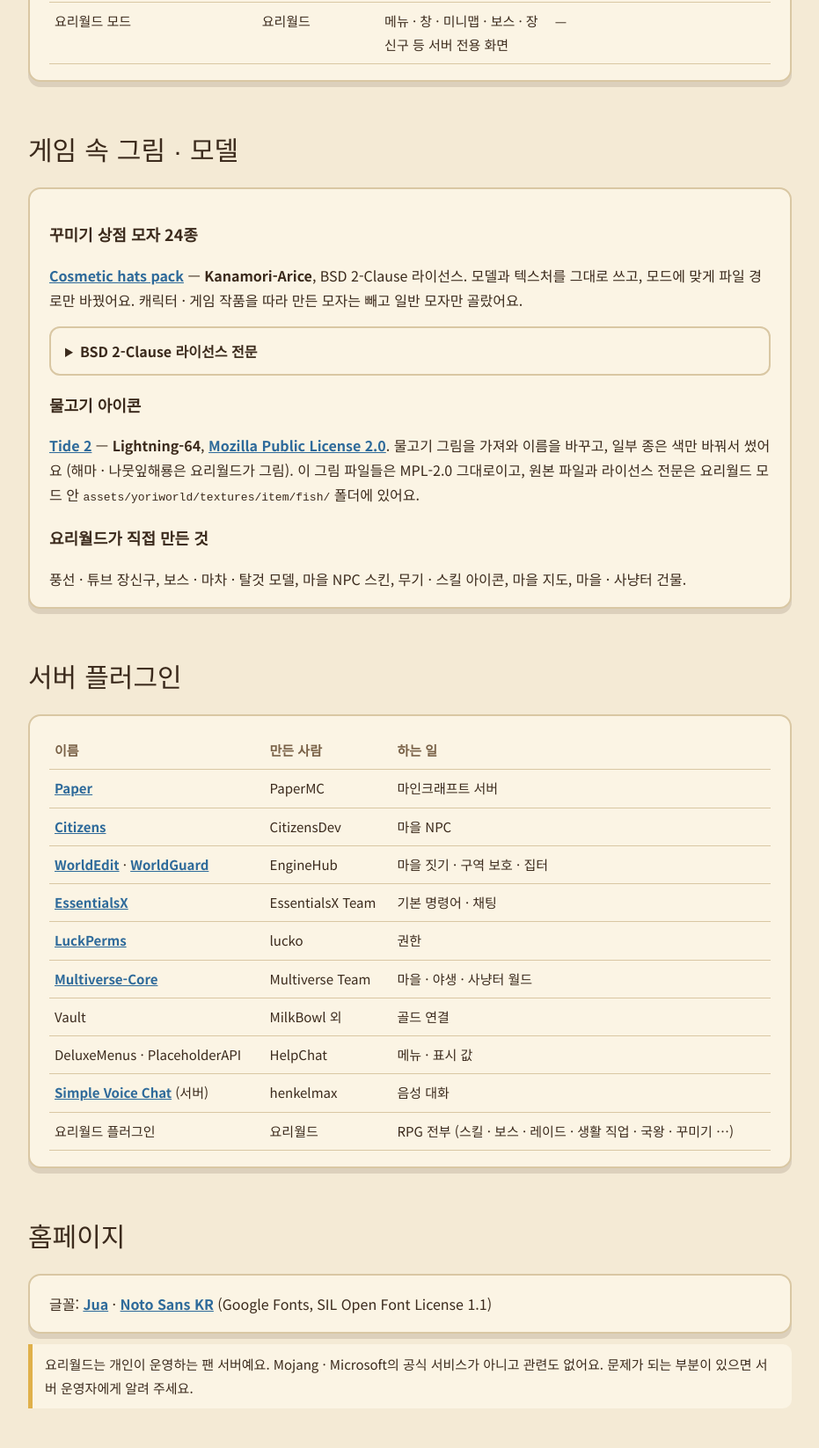
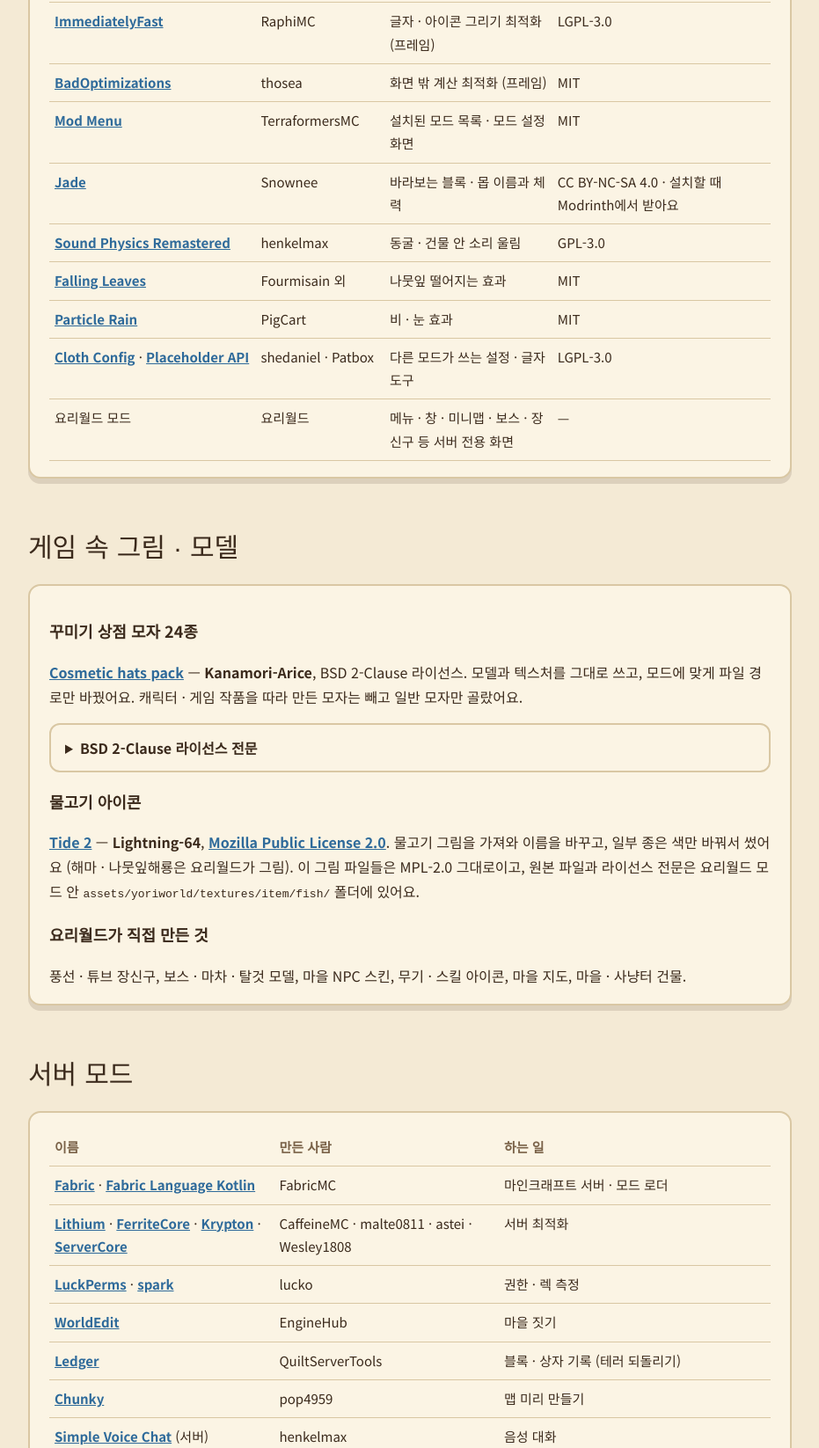
Before and after one commit to kongspace94/yoriworld, a plain HTML site: page credits.html in a window 1280 px wide. Shown: the part 1211-2857 px from the top of the page at 88% size, without its empty margins (174-1105 px from the left). Drawn offline with Linux system fonts and the light colour scheme.

Commit message:
업데이트 소식: v0.15.2 (편의 · 분위기 모드), 크레딧 서버 모드 갱신
Co-Authored-By: Claude Opus 5.5 <noreply@anthropic.com>

```diff
--- a/credits.html
+++ b/credits.html
@@ -44,6 +44,14 @@
         <tr><td><a href="https://modrinth.com/mod/appleskin">AppleSkin</a></td><td>squeek502</td><td>음식 회복량 미리 보기</td><td>Unlicense</td></tr>
         <tr><td><a href="https://modrinth.com/mod/mouse-tweaks">Mouse Tweaks</a></td><td>YaLTeR</td><td>인벤토리 마우스 조작</td><td>BSD-3-Clause</td></tr>
         <tr><td><a href="https://modrinth.com/mod/chat-heads">Chat Heads</a></td><td>Fourmisain</td><td>채팅 옆 얼굴</td><td>MPL-2.0</td></tr>
+        <tr><td><a href="https://modrinth.com/mod/immediatelyfast">ImmediatelyFast</a></td><td>RaphiMC</td><td>글자 · 아이콘 그리기 최적화 (프레임)</td><td>LGPL-3.0</td></tr>
+        <tr><td><a href="https://modrinth.com/mod/badoptimizations">BadOptimizations</a></td><td>thosea</td><td>화면 밖 계산 최적화 (프레임)</td><td>MIT</td></tr>
+        <tr><td><a href="https://modrinth.com/mod/modmenu">Mod Menu</a></td><td>TerraformersMC</td><td>설치된 모드 목록 · 모드 설정 화면</td><td>MIT</td></tr>
+        <tr><td><a href="https://modrinth.com/mod/jade">Jade</a></td><td>Snownee</td><td>바라보는 블록 · 몹 이름과 체력</td><td>CC BY-NC-SA 4.0 · 설치할 때 Modrinth에서 받아요</td></tr>
+        <tr><td><a href="https://modrinth.com/mod/sound-physics-remastered">Sound Physics Remastered</a></td><td>henkelmax</td><td>동굴 · 건물 안 소리 울림</td><td>GPL-3.0</td></tr>
+        <tr><td><a href="https://modrinth.com/mod/fallingleaves">Falling Leaves</a></td><td>Fourmisain 외</td><td>나뭇잎 떨어지는 효과</td><td>MIT</td></tr>
+        <tr><td><a href="https://modrinth.com/mod/particle-rain">Particle Rain</a></td><td>PigCart</td><td>비 · 눈 효과</td><td>MIT</td></tr>
+        <tr><td><a href="https://modrinth.com/mod/cloth-config">Cloth Config</a> · <a href="https://modrinth.com/mod/placeholder-api">Placeholder API</a></td><td>shedaniel · Patbox</td><td>다른 모드가 쓰는 설정 · 글자 도구</td><td>LGPL-3.0</td></tr>
         <tr><td>요리월드 모드</td><td>요리월드</td><td>메뉴 · 창 · 미니맵 · 보스 · 장신구 등 서버 전용 화면</td><td>—</td></tr>
       </table>
     </div>
@@ -77,20 +85,18 @@ THIS SOFTWARE IS PROVIDED BY THE COPYRIGHT HOLDERS AND CONTRIBUTORS "AS IS" AND
   </section>
 
   <section>
-    <h2>서버 플러그인</h2>
+    <h2>서버 모드</h2>
     <div class="card tablewrap">
       <table>
         <tr><th>이름</th><th>만든 사람</th><th>하는 일</th></tr>
-        <tr><td><a href="https://papermc.io/">Paper</a></td><td>PaperMC</td><td>마인크래프트 서버</td></tr>
-        <tr><td><a href="https://citizensnpcs.co/">Citizens</a></td><td>CitizensDev</td><td>마을 NPC</td></tr>
-        <tr><td><a href="https://enginehub.org/worldedit">WorldEdit</a> · <a href="https://enginehub.org/worldguard">WorldGuard</a></td><td>EngineHub</td><td>마을 짓기 · 구역 보호 · 집터</td></tr>
-        <tr><td><a href="https://essentialsx.net/">EssentialsX</a></td><td>EssentialsX Team</td><td>기본 명령어 · 채팅</td></tr>
-        <tr><td><a href="https://luckperms.net/">LuckPerms</a></td><td>lucko</td><td>권한</td></tr>
-        <tr><td><a href="https://modrinth.com/plugin/multiverse-core">Multiverse-Core</a></td><td>Multiverse Team</td><td>마을 · 야생 · 사냥터 월드</td></tr>
-        <tr><td>Vault</td><td>MilkBowl 외</td><td>골드 연결</td></tr>
-        <tr><td>DeluxeMenus · PlaceholderAPI</td><td>HelpChat</td><td>메뉴 · 표시 값</td></tr>
+        <tr><td><a href="https://fabricmc.net/">Fabric</a> · <a href="https://modrinth.com/mod/fabric-language-kotlin">Fabric Language Kotlin</a></td><td>FabricMC</td><td>마인크래프트 서버 · 모드 로더</td></tr>
+        <tr><td><a href="https://modrinth.com/mod/lithium">Lithium</a> · <a href="https://modrinth.com/mod/ferrite-core">FerriteCore</a> · <a href="https://modrinth.com/mod/krypton">Krypton</a> · <a href="https://modrinth.com/mod/servercore">ServerCore</a></td><td>CaffeineMC · malte0811 · astei · Wesley1808</td><td>서버 최적화</td></tr>
+        <tr><td><a href="https://luckperms.net/">LuckPerms</a> · <a href="https://spark.lucko.me/">spark</a></td><td>lucko</td><td>권한 · 렉 측정</td></tr>
+        <tr><td><a href="https://enginehub.org/worldedit">WorldEdit</a></td><td>EngineHub</td><td>마을 짓기</td></tr>
+        <tr><td><a href="https://modrinth.com/mod/ledger">Ledger</a></td><td>QuiltServerTools</td><td>블록 · 상자 기록 (테러 되돌리기)</td></tr>
+        <tr><td><a href="https://modrinth.com/plugin/chunky">Chunky</a></td><td>pop4959</td><td>맵 미리 만들기</td></tr>
         <tr><td><a href="https://modrinth.com/plugin/simple-voice-chat">Simple Voice Chat</a> (서버)</td><td>henkelmax</td><td>음성 대화</td></tr>
-        <tr><td>요리월드 플러그인</td><td>요리월드</td><td>RPG 전부 (스킬 · 보스 · 레이드 · 생활 직업 · 국왕 · 꾸미기 …)</td></tr>
+        <tr><td>요리월드 공용 모드</td><td>요리월드</td><td>RPG 전부 (NPC · 스킬 · 보스 · 레이드 · 생활 직업 · 국왕 · 꾸미기 …)</td></tr>
       </table>
     </div>
   </section>
```
Also changed, not shown: index.html (+1 -1 lines), updates.html (+11 -0 lines).
